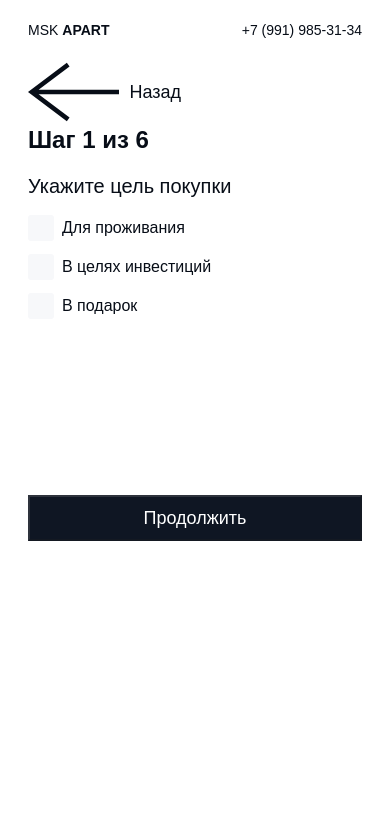
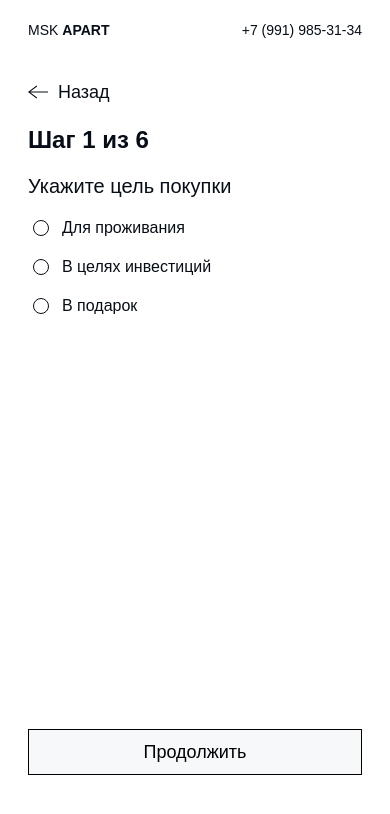
Before and after one commit to bakhanets/apartments_website, a Nuxt app: page / in a window 390 px wide. Both pictures are taken after a click on the button "Подоборать". Shown: the top 814 px of the page. Built offline with nearby package versions, Linux system fonts and the light colour scheme; a web font is replaced by a local one.

Commit message:
update for mobile (fix button position and add style for checkboxes)

```diff
--- a/assets/css/main.scss
+++ b/assets/css/main.scss
@@ -577,6 +577,11 @@
     padding: 20px 0 0 0;
     margin-bottom: 0;
   }
+  .DD {
+    &__btn {
+      margin-top: 60%;
+    }
+  }
 }
 @media only screen and (max-width: 425px) {
   .primary__template {
@@ -639,6 +644,23 @@
     &__title {
       font-size: 20px;
       line-height: 30px;
+    }
+    &__btn {
+      margin-top: 30%;
+    }
+  }
+}
+@media only screen and (max-width: 320px) {
+  .DD {
+    &__btn {
+      margin-top: 0;
+    }
+  }
+}
+@media only screen and (min-height: 800px) {
+  .DD {
+    &__btn {
+      margin-top: 70%;
     }
   }
 }
--- a/components/ui/baseButton/index.vue
+++ b/components/ui/baseButton/index.vue
@@ -224,10 +224,12 @@ export default {
   //    background-color: $red !important;
   //  }
   //}
-  //&_disabled {
-  //  pointer-events: none !important;
-  //  background: #D1D1CF !important;
-  //}
+  &_disabled {
+    pointer-events: none !important;
+    background: #F7F8FA !important;
+    color: #000000 !important;
+    border: 1px solid;
+  }
   //&_outline {
   //  width: 100%;
   //  border: 1px solid rgba(0, 131, 199, 0.1) !important;
--- a/components/ui/baseCheckbox/index.vue
+++ b/components/ui/baseCheckbox/index.vue
@@ -13,7 +13,10 @@
         class="checkbox-input"
         @click="someFunction(label)"
       >
-      <span class="checkmark" />
+      <span
+        class="checkmark"
+        :class="newValue ? 'checkmark_selected' : ''"
+      />
     </label>
     <div
       class="checkbox__label"
@@ -50,6 +53,10 @@ export default {
       type: Number,
       default: 0,
     },
+    newValue: {
+      type: Boolean,
+      default: false,
+    },
   },
   computed: {
     checkboxClass() {
@@ -69,6 +76,11 @@ export default {
       set(value) {
         this.$emit('input', value);
       },
+    },
+  },
+  watch: {
+    value() {
+      this.model = this.value;
     },
   },
   methods: {
@@ -103,6 +115,9 @@ export default {
     display: flex;
     align-items: center;
     margin-bottom: 0;
+    &-input_selected {
+      background: black;
+    }
   }
   input[type="checkbox"] {
     position: absolute;
@@ -120,8 +135,9 @@ export default {
     border-radius: 3px;
     cursor: pointer;
     border: 1px solid transparent;
-    &:hover {
-      border: 1px solid black;
+    background: url('~static/img/app/off.svg') no-repeat 50% 50%;
+    &_selected {
+      background: url('~static/img/app/on.svg') no-repeat 50% 50%;
     }
   }
   .checkmark::after {
@@ -133,7 +149,7 @@ export default {
     width: 100%;
     height: 100%;
     border-radius: 3px;
-    // background: $blue url('~assets/img/ui/checked.svg') no-repeat 50% 50%;
+    // background: url('~static/img/app/on.svg') no-repeat 50% 50%;
     opacity: 0;
   }
   input:checked ~ .checkmark::after {
--- a/layouts/default.vue
+++ b/layouts/default.vue
@@ -54,6 +54,7 @@
                     v-model="choice"
                     :array-number="choiceNumber"
                     :array="specialArray"
+                    :new-value="specialArray[choiceNumber - 1] === item"
                     :label="item"
                     :name="item"
                     class="DD__choice"
```
Also changed, not shown: static/img/app/off.svg (added), static/img/app/on.svg (added).
